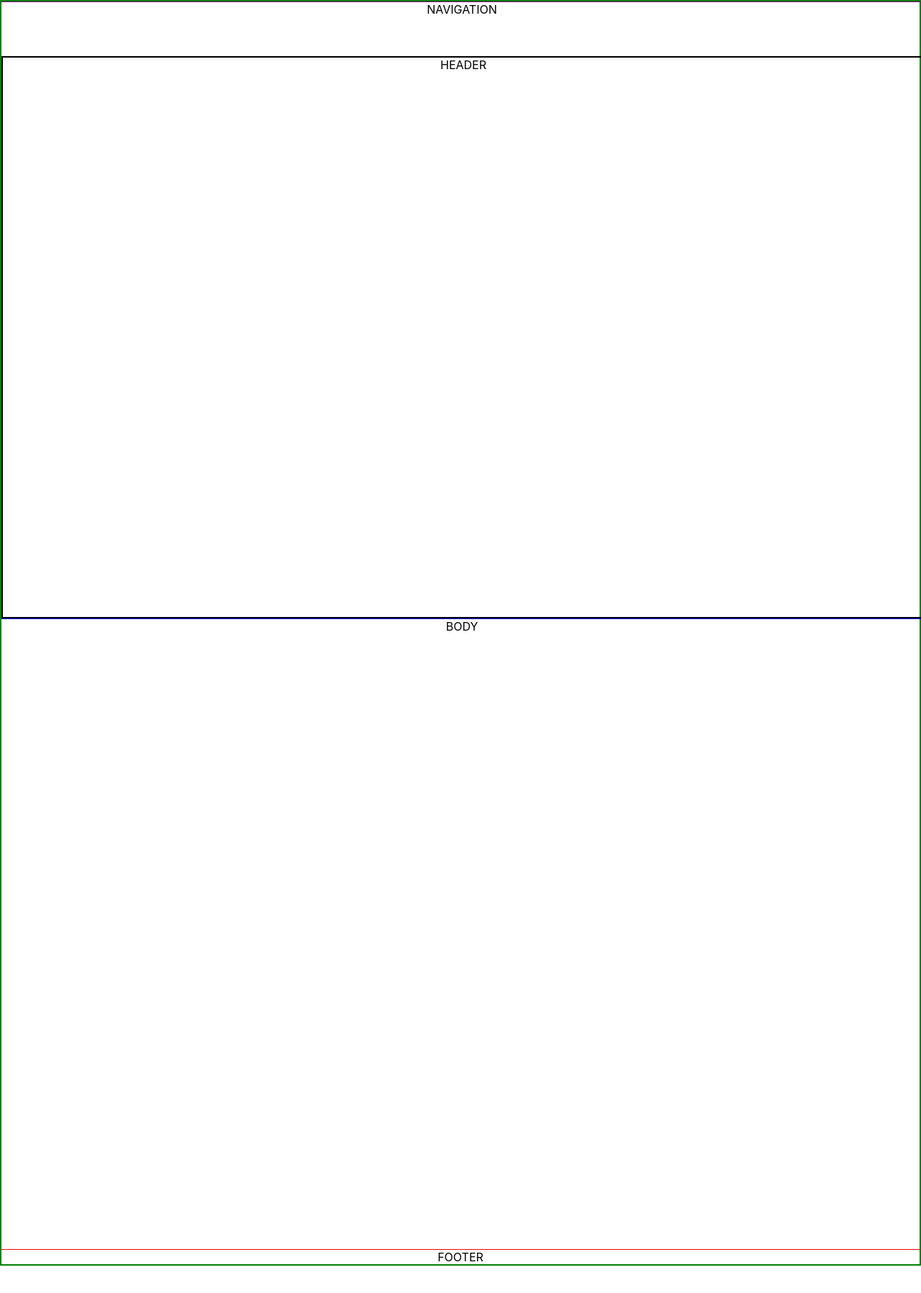
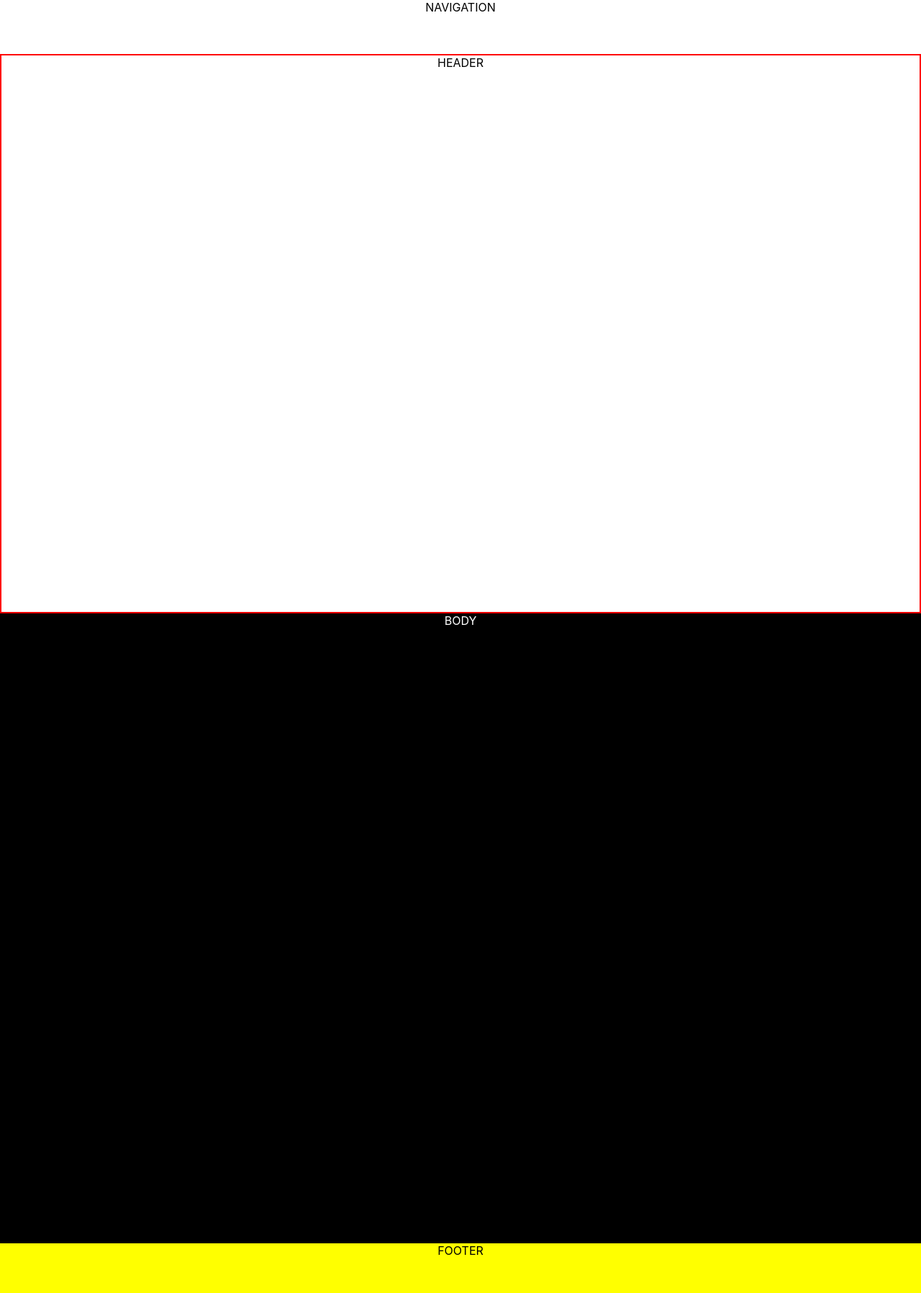
Before and after one commit to Dark-Vinci/dodo, a React (Create React App) app: page / in a window 1280 px wide. Shown: the top 1796 px of the page at 72% size. Before the commit the page ends 1758 px from the top, so only its background shows below. Built offline with nearby package versions, Linux system fonts and the light colour scheme.

Commit message:
chore: more update

```diff
--- a/src/HomePage/HomePage.module.scss
+++ b/src/HomePage/HomePage.module.scss
@@ -1,3 +1,4 @@
 div.container {
-    border: 2px solid green;
+    // border: 2px solid green;
+    box-sizing: border-box;
 }
--- a/src/components/Body/Body.module.scss
+++ b/src/components/Body/Body.module.scss
@@ -1,6 +1,8 @@
 @import '../../sass/mixins/others.scss';
+@import '../../sass/mixins/border.scss';
 
 div.container {
-    border-top: 1px solid blue;
+    // @include Debug(blue);
     @include Rectangle(100vw, 875px);
+    @include BgNCol(black, white);
 }
--- a/src/components/Footer/Footer.module.scss
+++ b/src/components/Footer/Footer.module.scss
@@ -1,5 +1,8 @@
 @import '../../sass/mixins/others.scss';
+@import '../../sass/mixins/border.scss';
 
 div.container {
-    border-top: 1px solid red;
+    // @include Debug(green);
+    @include Rectangle(100vw, 577px);
+    @include BgNCol(yellow, black);
 }
--- a/src/components/Header/Header.module.scss
+++ b/src/components/Header/Header.module.scss
@@ -1,6 +1,10 @@
 @import '../../sass/mixins/others.scss';
+@import '../../sass/mixins/border.scss';
 
 div.container {
-    border: 2px solid black;
+    @include Debug();
+    box-sizing: border-box;
     @include Rectangle(100vw, 777px);
+    @include BgNCol(white, black);
+    max-width: 100vw;
 }
--- a/src/components/Nav/Nav.module.scss
+++ b/src/components/Nav/Nav.module.scss
@@ -1,6 +1,7 @@
 @import '../../sass/mixins/others.scss';
+@import '../../sass/mixins/border.scss';
 
 div.container {
-    border-top: 1px solid purple;
+    // @include Debug(purple);
     @include Rectangle(100vw, 75px);
 }
--- a/src/index.scss
+++ b/src/index.scss
@@ -12,4 +12,5 @@ body {
 *::before {
   margin: 0;
   padding: 0;
+  box-sizing: border-box;
 }
--- a/src/sass/mixins/others.scss
+++ b/src/sass/mixins/others.scss
@@ -12,3 +12,8 @@
     width: $w;
     height: $h;
 }
+
+@mixin BgNCol($bg: white, $color: black) {
+    color: $color;
+    background-color: $bg;
+}
```
